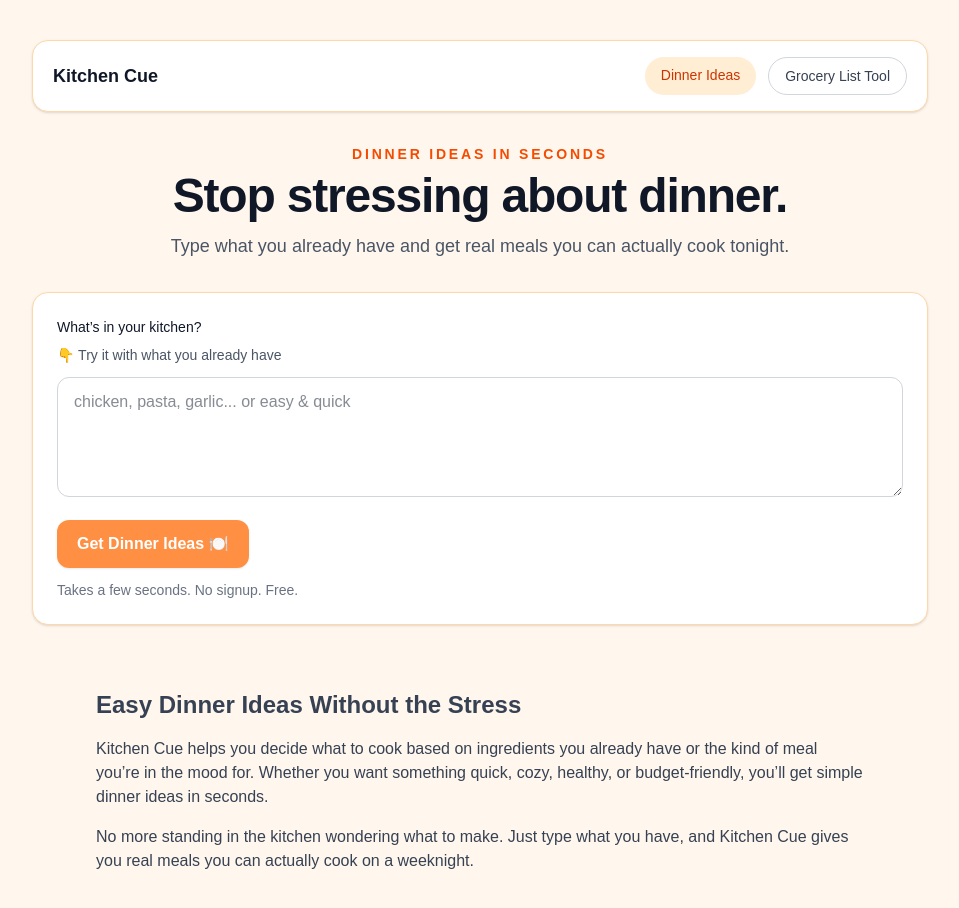
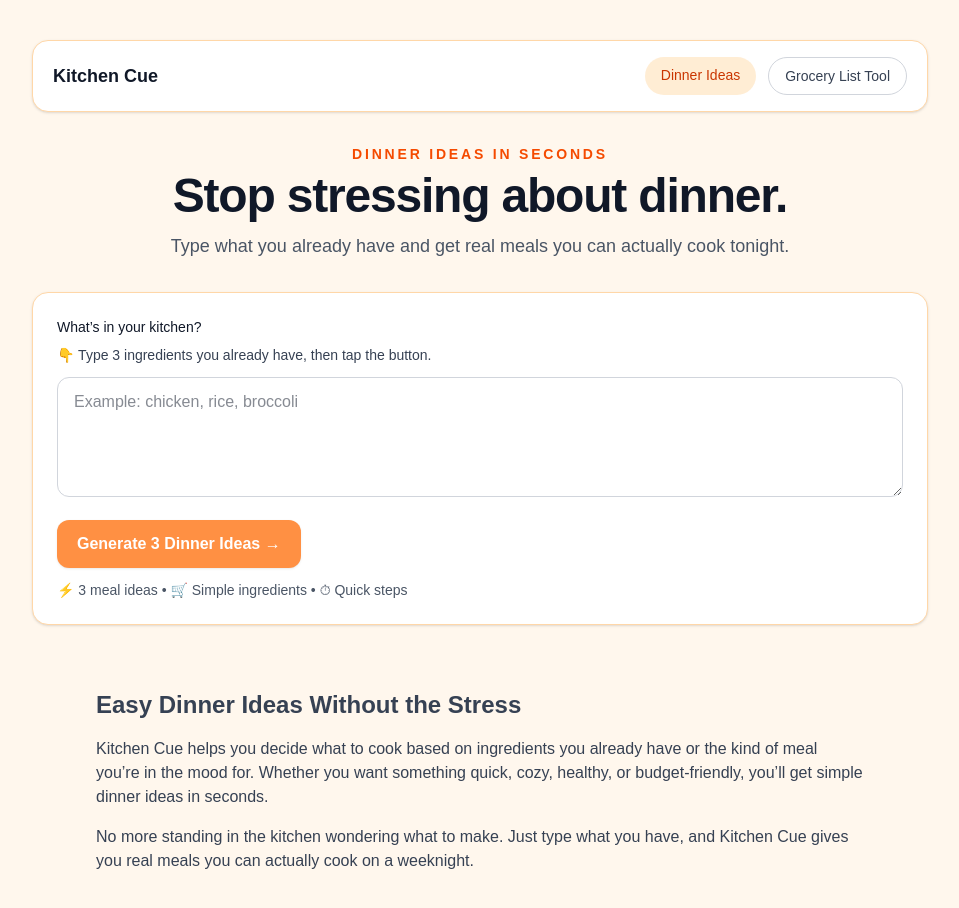
Before and after one commit to wblakley/prep-and-portion, a Next.js app: page / in a window 1280 px wide. Shown: the top 908 px of the page, without its empty margins (160-1119 px from the left). Built offline with nearby package versions, Linux system fonts and the light colour scheme.

Commit message:
Add generate meals click tracking

```diff
--- /dev/null
+++ b/app/api/track/route.ts
@@ -0,0 +1,8 @@
+let count = 0;
+
+export async function POST() {
+  count++;
+  console.log("Generate Meals Clicks:", count);
+
+  return Response.json({ success: true, count });
+}
--- a/app/page.tsx
+++ b/app/page.tsx
@@ -1,7 +1,6 @@
 "use client";
 
 import Link from "next/link";
-import { track } from "@vercel/analytics";
 import { useEffect, useRef, useState } from "react";
 
 type Meal = {
@@ -53,8 +52,11 @@ export default function HomePage() {
     setError("");
     setMeals([]);
 
-    track("Generate Meals Clicked");
-
+    fetch("/api/track", {
+      method: "POST",
+    }).catch((err) => {
+      console.error("Tracking failed:", err);
+    });
     try {
       const res = await fetch("/api/dinner", {
         method: "POST",
@@ -150,15 +152,15 @@ export default function HomePage() {
             What’s in your kitchen?
           </label>
 
-          <p className="mb-3 text-sm text-gray-600">
-            👇 Try it with what you already have
+          <p className="mb-3 text-sm font-medium text-gray-700">
+          👇 Type 3 ingredients you already have, then tap the button.
           </p>
 
           <textarea
             id="dinner-input"
             value={input}
             onChange={(e) => setInput(e.target.value)}
-            placeholder="chicken, pasta, garlic... or easy & quick"
+            placeholder="Example: chicken, rice, broccoli"
             className="min-h-[120px] w-full rounded-xl border border-gray-300 px-4 py-3 text-base outline-none transition focus:border-orange-400"
           />
 
@@ -168,15 +170,15 @@ export default function HomePage() {
               disabled={loading}
               className="rounded-xl bg-orange-500 px-5 py-3 font-semibold text-white shadow-sm transition hover:bg-orange-600 hover:shadow disabled:cursor-not-allowed disabled:opacity-60 motion-safe:animate-pulse"
             >
-              {loading ? "Working on it..." : "Get Dinner Ideas 🍽️"}
+              {loading ? "Finding meals for you..." : "Generate 3 Dinner Ideas →"}
             </button>
 
 
           </div>
 
-          <p className="mt-3 text-sm text-gray-500">
-            Takes a few seconds. No signup. Free.
-          </p>
+          <p className="mt-3 text-sm text-gray-600">
+    ⚡ 3 meal ideas • 🛒 Simple ingredients • ⏱ Quick steps
+        </p>
 
           {error && (
             <p className="mt-4 rounded-lg bg-red-50 px-4 py-3 text-sm text-red-700">
```
